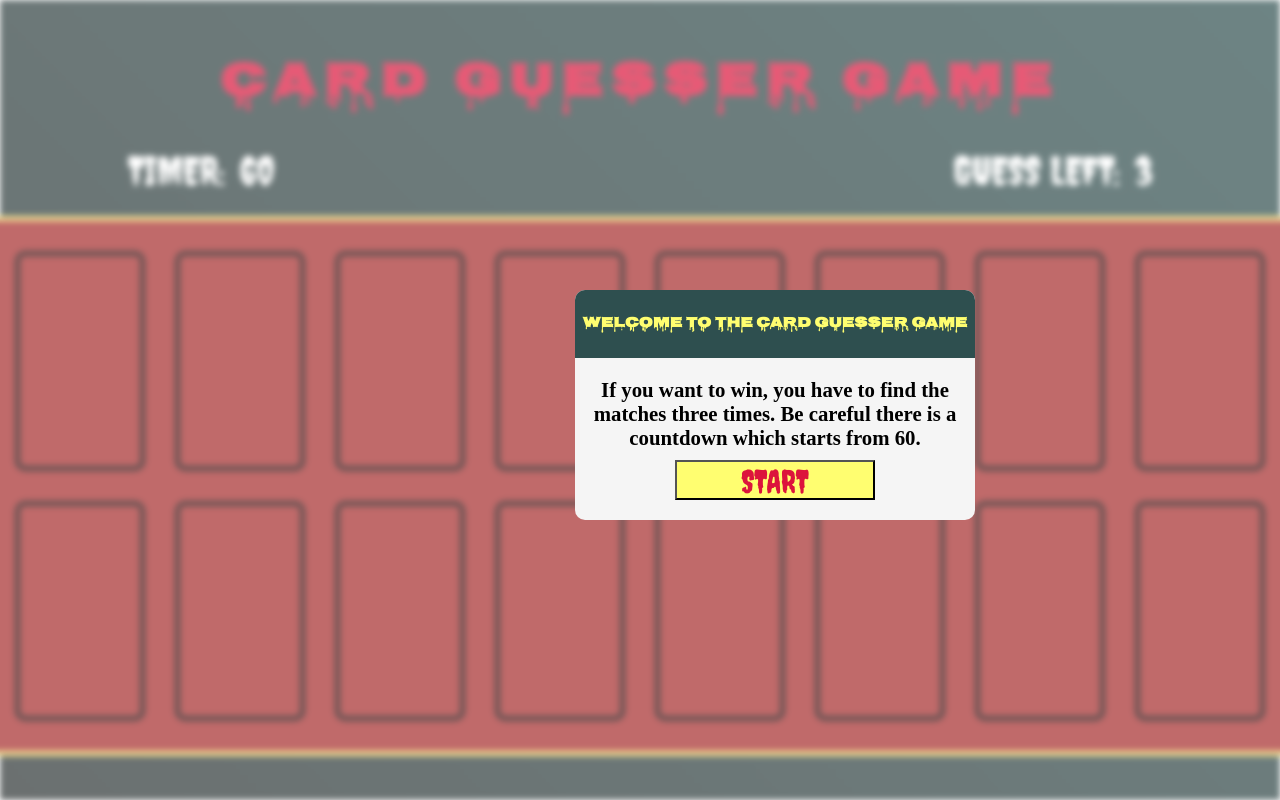
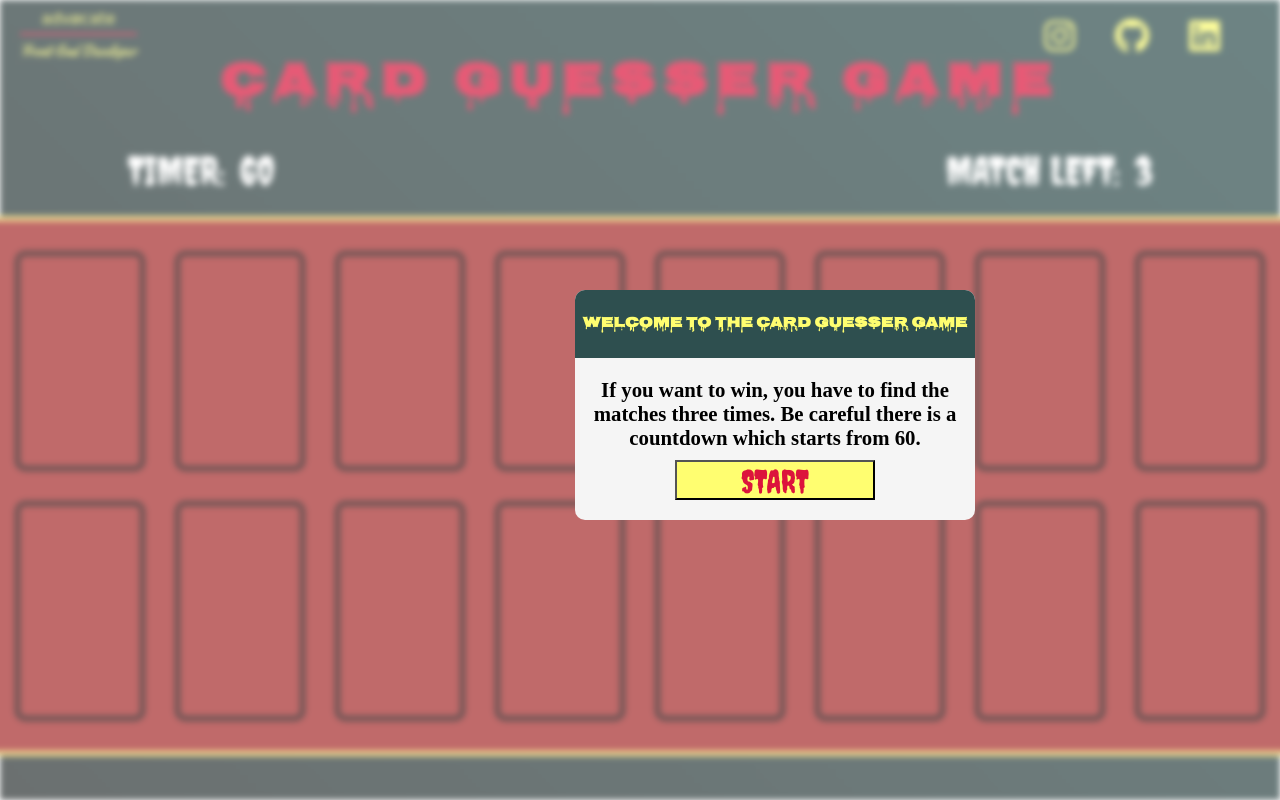
Before and after one commit to mkamberoglu/card-guesser, a website: page index.html in a window 1280 px wide. Drawn offline with Linux system fonts and the light colour scheme; a web font is replaced by a local one.

Commit message:
some css changes

```diff
--- a/index.html
+++ b/index.html
@@ -21,6 +21,16 @@
 
     <!-- Website Icon -->
     <link rel="icon" href="/images/icon.svg">
+
+    <!-- Font Awesome -->
+    <link rel="stylesheet" href="https://cdnjs.cloudflare.com/ajax/libs/font-awesome/6.3.0/css/all.min.css"
+        integrity="sha512-SzlrxWUlpfuzQ+pcUCosxcglQRNAq/DZjVsC0lE40xsADsfeQoEypE+enwcOiGjk/bSuGGKHEyjSoQ1zVisanQ=="
+        crossorigin="anonymous" referrerpolicy="no-referrer" />
+
+    <!-- Google Fonts -->
+    <link rel="preconnect" href="https://fonts.googleapis.com">
+    <link rel="preconnect" href="https://fonts.gstatic.com" crossorigin>
+    <link href="https://fonts.googleapis.com/css2?family=Atomic+Age&family=Yellowtail&display=swap" rel="stylesheet">
 </head>
 
 <body>
@@ -37,6 +47,23 @@
     </div>
     <!-- Game Container -->
     <div class="container pop">
+        <!-- NavBar -->
+        <div class="navbar">
+            <div class="logo-container">
+                <span class="advo">advøcate</span>
+                <span class="front-end">Front-End Developer</span>
+            </div>
+            <div class="social-list">
+                <ul class="socials">
+                    <li class="list-item"><a href="https://www.instagram.com/m.kamberoglu/?igshid=ZDdkNTZiNTM%3D" target="_blank"><i
+                                class="fa-brands fa-instagram"></i></a></li>
+                    <li class="list-item"><a href="https://github.com/mkamberoglu" target="_blank"><i
+                                class="fa-brands fa-github"></i></a></li>
+                    <li class="list-item"><a href="https://www.linkedin.com/in/melih-k/" target="_blank"><i
+                                class="fa-brands fa-linkedin"></i></a></li>
+                </ul>
+            </div>
+        </div>
         <!-- Game Header -->
         <div class="header-sec">
             <h1>Card Guesser Game</h2>
@@ -47,7 +74,7 @@
                 <p>TIMER:<span class="left-time" id="left-time">60</span></p>
             </div>
             <div class="guess-left">
-                <p>GUESS LEFT:<span class="guess-count" id="guess-count">3</span></p>
+                <p>MATCH LEFT:<span class="guess-count" id="guess-count">3</span></p>
             </div>
         </div>
         <!-- Cards Wrapper -->
--- a/styles.css
+++ b/styles.css
@@ -250,3 +250,58 @@ body {
     transform: translateY(-1000px);
     transition: transform 2s ease-in-out;
 }
+
+.navbar {
+    position: absolute;
+    top: 0;
+    width: 100%;
+    height: 50px;
+    display: flex;
+    justify-content: space-between;
+    align-items: center;
+    flex-direction: row;
+}
+
+.logo-container {
+    color: #fffe70;
+    margin-left: 20px;
+    margin-top: 20px;
+    display: flex;
+    justify-content: center;
+    align-items: center;
+    text-align: center;
+    flex-direction: column;
+}
+
+
+.advo {
+    font-family: 'Atomic Age', cursive;
+    margin-bottom: 5px;
+
+}
+
+.front-end {
+    font-family: 'Yellowtail', cursive;
+    border-top: 2px solid crimson;
+    padding-top: 5px;
+}
+
+.social-list {
+    margin-right: 20px;
+    margin-top: 25px;
+}
+
+.socials {
+    list-style-type: none;
+    display: flex;
+    justify-content: center;
+    align-items: center;
+    text-align: center;
+}
+
+a {
+    color: #fffe70;
+    font-size: 2.2rem;
+    margin-right: 20px;
+    padding-right: 20px;
+}
```
